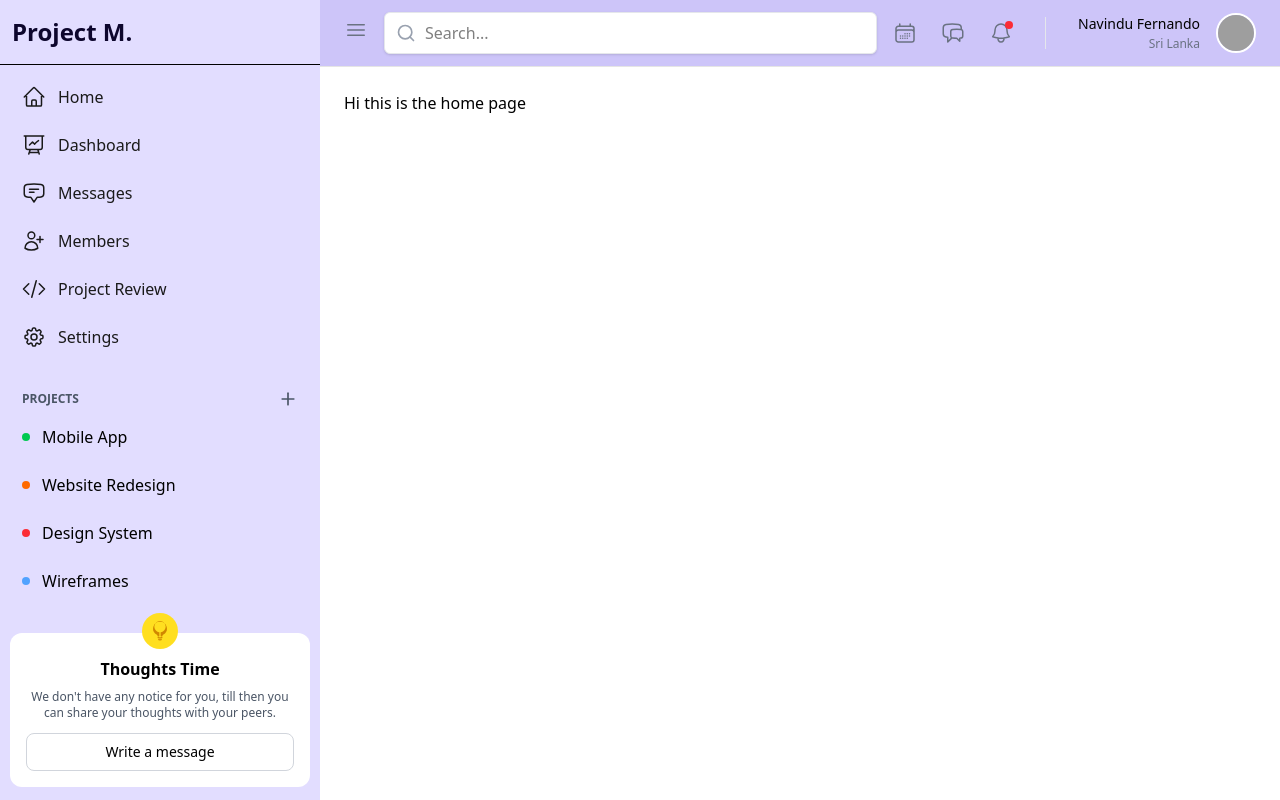
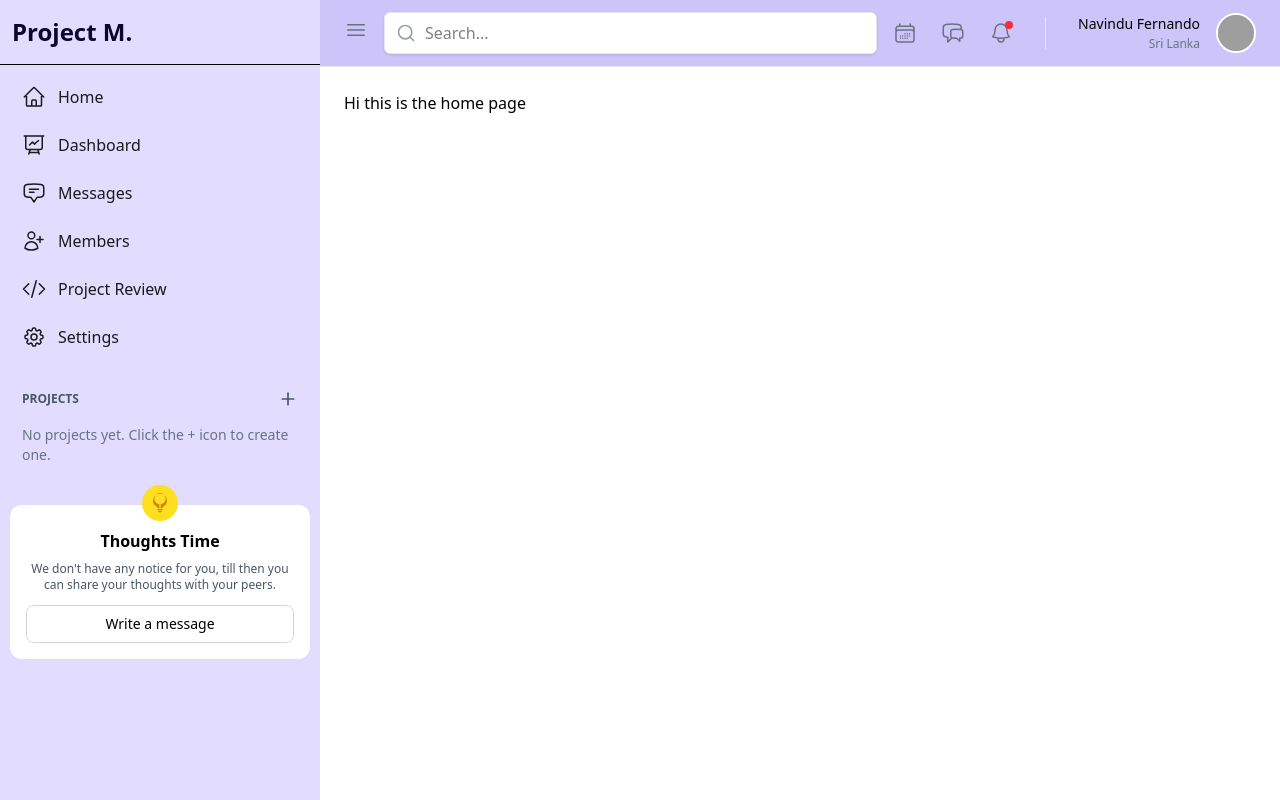
Before and after one commit to navindufernando/QUBIQ, a React (Vite) app in the folder common/sideandnavbar/: page / in a window 1280 px wide. Built offline with nearby package versions, Linux system fonts and the light colour scheme; grey boxes are pictures that could not be loaded.

Commit message:
created dynamic project list in Sidebar

```diff
--- a/common/sideandnavbar/src/components/Sidebar.tsx
+++ b/common/sideandnavbar/src/components/Sidebar.tsx
@@ -1,7 +1,33 @@
-import React from 'react'
+import React, { useState, useEffect } from 'react'
 import { Link } from "react-router-dom";
 
 const Sidebar = () => {
+  const [projects, setProjects] = useState([]);
+
+  // Load projects from localStorage on component mount
+  useEffect(() => {
+    const loadProjects = () => {
+      const savedProjects = localStorage.getItem('projects');
+      if (savedProjects) {
+        setProjects(JSON.parse(savedProjects));
+      }
+    };
+
+    // Load immediately on mount
+    loadProjects();
+
+    // Set up event listener for storage changes (in case projects are updated in another tab)
+    window.addEventListener('storage', loadProjects);
+
+    // Also check for updates every few seconds (in case of changes within the same tab)
+    const interval = setInterval(loadProjects, 2000);
+
+    return () => {
+      window.removeEventListener('storage', loadProjects);
+      clearInterval(interval);
+    };
+  }, []);
+
   return (
     <div className='w-80' style={{ backgroundColor: '#E2DDFF', height: '100vh', display: 'flex', flexDirection: 'column' }}>
         <div className='py-3 pl-3 flex items-center' style={{ height: '64px' }}>
@@ -84,32 +110,22 @@ const Sidebar = () => {
                     </Link>
                 </div>
 
-                <ul className="mt-2">
-                    <li className='mb-2'>
+                {projects.length > 0 ? (
+                  <ul className="mt-2">
+                    {projects.map(project => (
+                      <li key={project.id} className='mb-2'>
                         <a href="#" className='flex items-center px-3 py-2 space-x-3 rounded-lg transition duration-300 hover:bg-[#D1CEDB] hover:text-[#1A1A1A]'>
-                            <span className="w-2 h-2 rounded-full bg-green-500"></span>
-                            <span>Mobile App</span>
+                            <span className="w-2 h-2 rounded-full" style={{ backgroundColor: project.color }}></span>
+                            <span>{project.name}</span>
                         </a>
-                    </li>
-                    <li className='mb-2'>
-                        <a href="#" className='flex items-center px-3 py-2 space-x-3 rounded-lg transition duration-300 hover:bg-[#D1CEDB] hover:text-[#1A1A1A]'>
-                            <span className="w-2 h-2 rounded-full bg-orange-500"></span>
-                            <span>Website Redesign</span>
-                        </a>
-                    </li>
-                    <li className='mb-2'>
-                        <a href="#" className='flex items-center px-3 py-2 space-x-3 rounded-lg transition duration-300 hover:bg-[#D1CEDB] hover:text-[#1A1A1A]'>
-                            <span className="w-2 h-2 rounded-full bg-red-500"></span>
-                            <span>Design System</span>
-                        </a>
-                    </li>
-                    <li className='mb-2'>
-                        <a href="#" className='flex items-center px-3 py-2 space-x-3 rounded-lg transition duration-300 hover:bg-[#D1CEDB] hover:text-[#1A1A1A]'>
-                            <span className="w-2 h-2 rounded-full bg-blue-400"></span>
-                            <span>Wireframes</span>
-                        </a>
-                    </li>
-                </ul>
+                      </li>
+                    ))}
+                  </ul>
+                ) : (
+                  <div className="text-gray-500 text-sm px-3 py-2">
+                    No projects yet. Click the + icon to create one.
+                  </div>
+                )}
             </div>
 
             {/* Thoughts Time section */}
```
